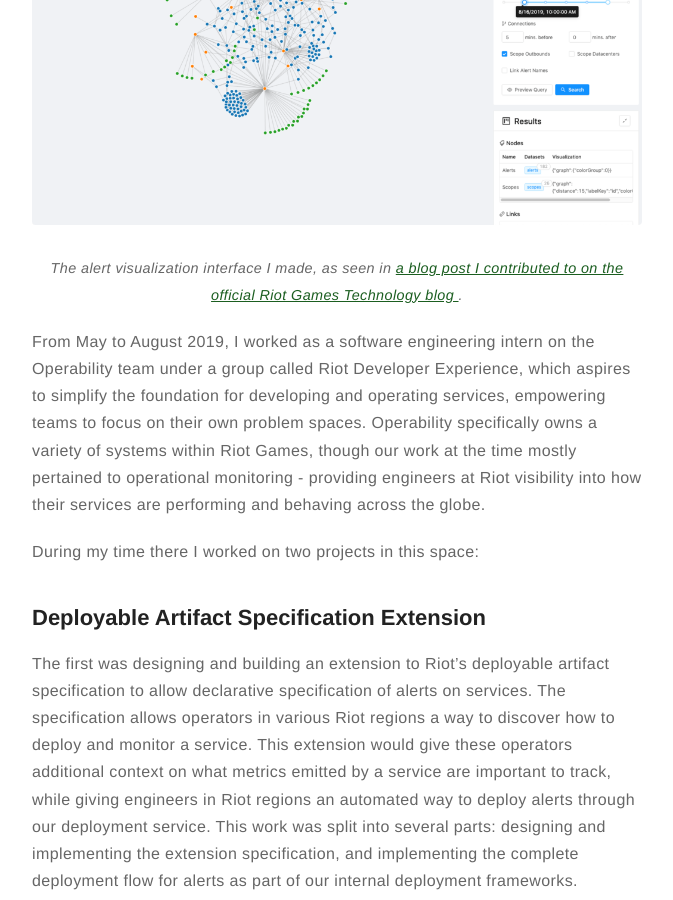
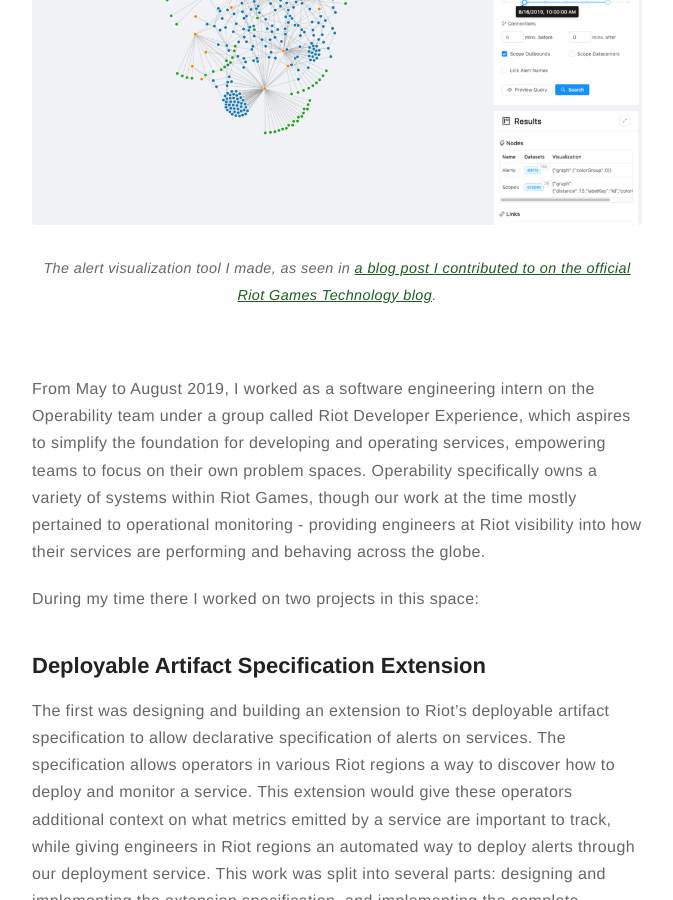
Before and after one commit to bobheadxi/bobheadxi.github.io, a Jekyll site: the page built from _posts/2019-5-7-riot-games.md, in a window 1280 px wide and 900 px high, scrolled down 592 px. Shown: the whole window, without its empty margins (303-976 px from the left). Built offline with Jekyll 4.4.1, drawn with Linux system fonts in a browser that asks for light colours; nearby versions of some CDN libraries; emoji names are drawn with the system emoji font.

Commit message:
improve spacing

```diff
--- a/_posts/2019-5-7-riot-games.md
+++ b/_posts/2019-5-7-riot-games.md
@@ -29,12 +29,13 @@
 
 <p align="center">
     <i style="font-size:90%;">
-    The alert visualization interface I made, as seen in
+    The alert visualization tool I made, as seen in
     <a href="https://technology.riotgames.com/news/technology-interns-riot-games">
-    a blog post I contributed to on the official Riot Games Technology blog
-    </a>.
+    a blog post I contributed to on the official Riot Games Technology blog</a>.
     </i>
 </p>
+
+<br />
 
 From May to August 2019, I worked as a software engineering intern on the Operability team under
 a group called Riot Developer Experience, which aspires to simplify the foundation for developing
```
Also changed, not shown: _posts/2019-10-1-sumus.md (+2 -0 lines).
